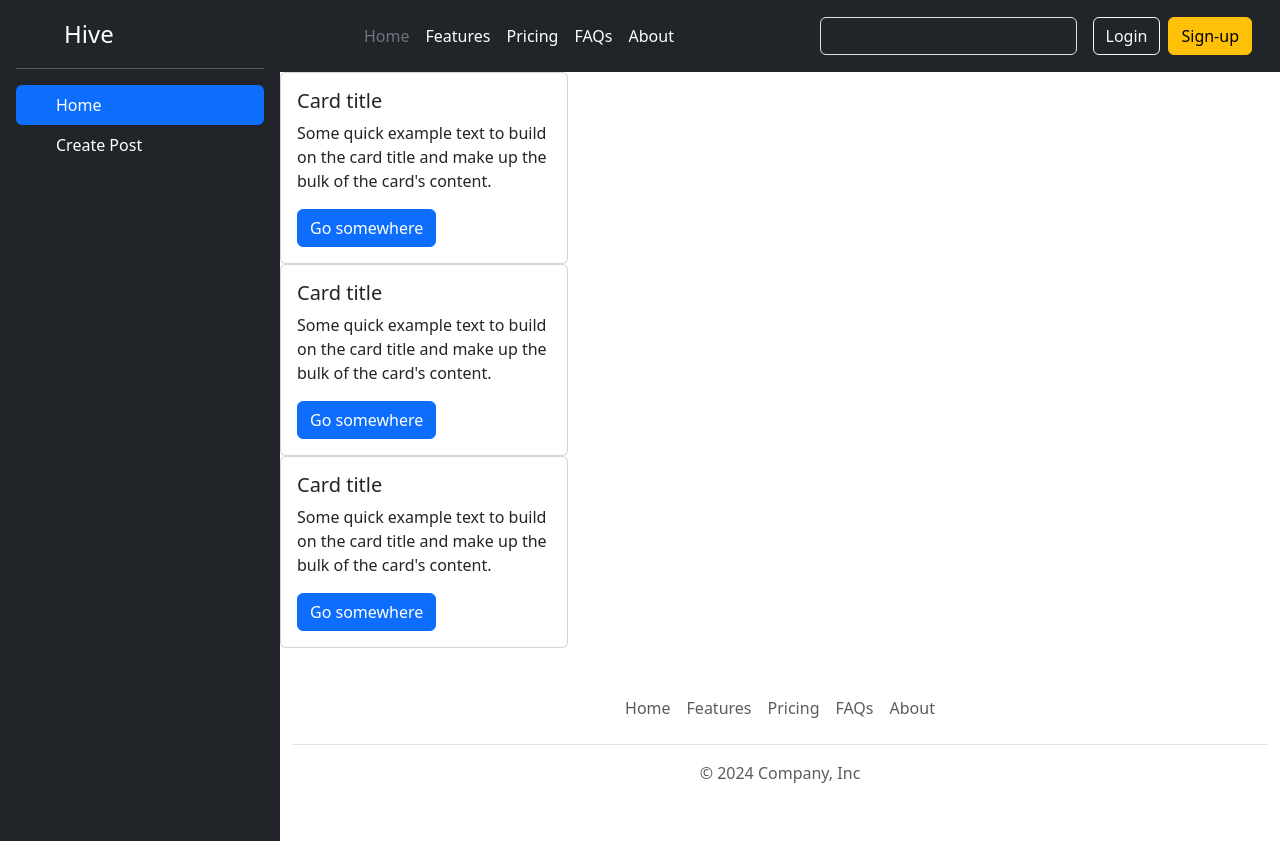
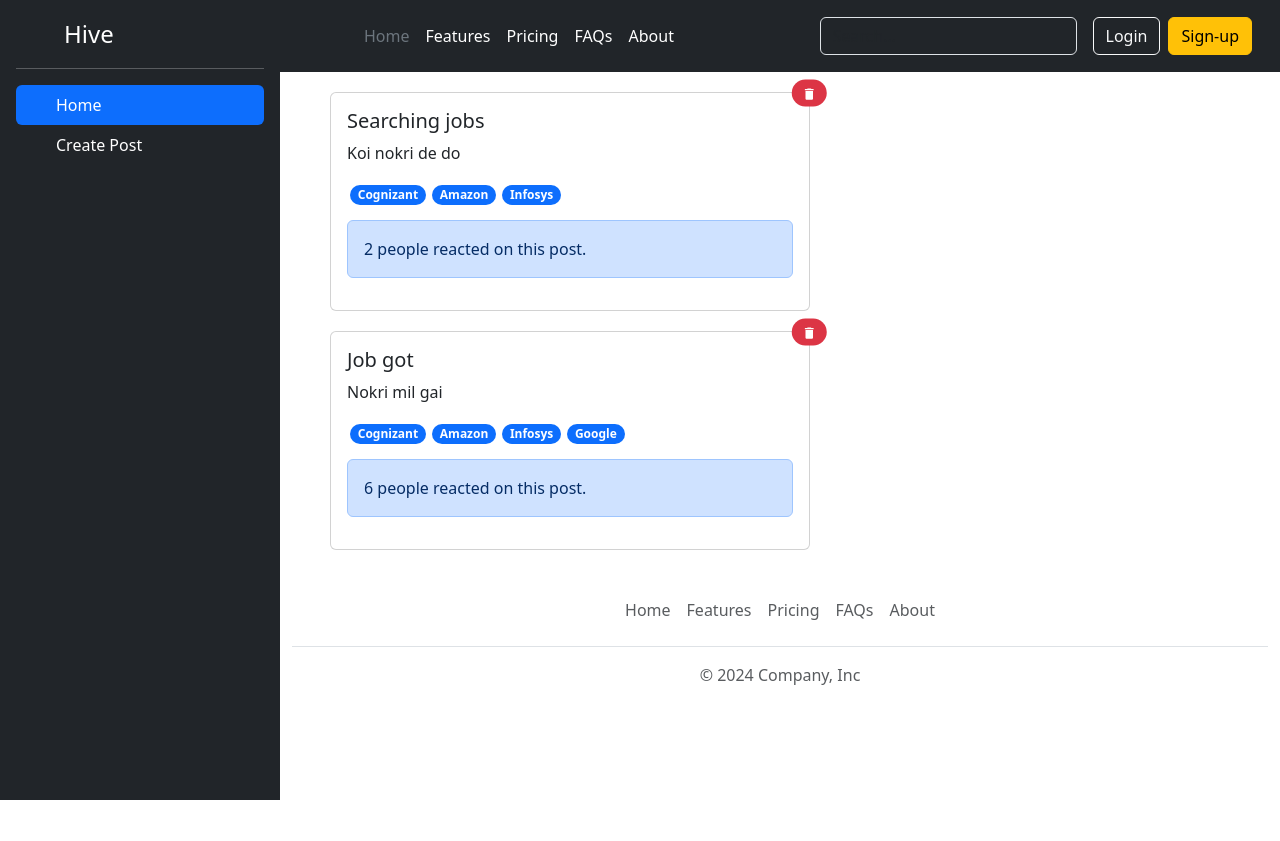
Before and after one commit to Ishikaza-das/Hive, a React (Vite) app: page / in a window 1280 px wide. After the commit the page ends 800 px from the top, so only its background shows below. Built offline with nearby package versions, Linux system fonts and the light colour scheme.

Commit message:
Delete Post Added

```diff
--- a/src/App.css
+++ b/src/App.css
@@ -7,3 +7,12 @@
 .sidebar{
   min-height: 800px;
 }
+.post-card{
+  margin: 20px 50px;
+}
+.hastags{
+  margin: 0px 3px;
+}
+.reactions{
+  margin: 15px 0 0 0;
+}
--- a/src/App.jsx
+++ b/src/App.jsx
@@ -6,12 +6,14 @@
 import CreatePost from './components/CreatePost'
 import PostList from './components/PostList'
 import { useState } from "react";
+import PostListProvider from './store/post-list-store'
 
 function App() {
 
   const [selectedTab, setSelectedTab] = useState("Home");
 
   return (
+    <PostListProvider>
       <div className="app-container">
         <Sidebar selectedTab={selectedTab} setSelectedTab={setSelectedTab}/>
         <div className="content">
@@ -19,8 +21,8 @@
           {selectedTab === "Home" ? (<PostList/>) : (<CreatePost/>)}
           <Footer/>
         </div>
-
       </div>
+    </PostListProvider>
   )
 }
 
--- a/src/components/Post.jsx
+++ b/src/components/Post.jsx
@@ -1,11 +1,25 @@
-const Post = () =>{
+import { useContext } from "react";
+import { MdDelete } from "react-icons/md";
+import { PostList } from "../store/post-list-store";
+
+const Post = ({ post }) =>{
+
+  const { deletePost } = useContext(PostList);
+
   return(
     <>
-      <div className="card" style={{width: "18rem"}}>
+      <div className="card post-card" style={{width: "30rem"}}>
         <div className="card-body">
-          <h5 className="card-title">Card title</h5>
-          <p className="card-text">Some quick example text to build on the card title and make up the bulk of the card's content.</p>
-          <a href="#" className="btn btn-primary">Go somewhere</a>
+          <h5 className="card-title">{post.title}
+            <span className="position-absolute top-0 start-100 translate-middle badge rounded-pill bg-danger" onClick={() => deletePost(post.id)}>
+              <MdDelete />
+            </span>
+          </h5>
+          <p className="card-text">{post.body}</p>
+          {post.tags.map(tag => <span className="badge rounded-pill text-bg-primary hastags" key={tag}>{tag}</span>)}
+          <div className="alert alert-primary reactions" role="alert">
+            {post.reactions} people reacted on this post.
+          </div>
         </div>
       </div>
     </>
--- a/src/components/PostList.jsx
+++ b/src/components/PostList.jsx
@@ -1,10 +1,18 @@
+import { useContext } from "react";
 import Post from "./Post";
+import {PostList as PostListData} from "../store/post-list-store";
 
 const PostList = () =>{
-  return <>
-    <Post/>
-    <Post/>
-    <Post/>
+
+  const {postList} = useContext(PostListData)
+  // console.log(postList);
+
+  return (
+  <>
+    {postList.map((post)=>(
+      <Post key={post.id} post={post}/>
+    ))}
   </>
+  )
 }
 export default PostList;
--- /dev/null
+++ b/src/store/post-list-store.jsx
@@ -0,0 +1,63 @@
+import { createContext, useReducer } from "react";
+
+export const PostList = createContext({
+  postList: [],
+  addPsot: () => {},
+  deletePost: () => {},
+});
+
+const postListReducer = (currPostList, action) => {
+  let newPostList = currPostList;
+  if(action.type === 'DELETE_POST'){
+    newPostList = currPostList.filter(post => post.id !== action.payload.postId);
+  }
+  return newPostList;
+}
+
+const PostListProvider = ({children}) =>{
+
+  const [ postList, dispatchPostList ] = useReducer(postListReducer, DEFAULT_POST_LIST) // Arguments Reducer function then default values
+
+  const addPost = () => {
+
+  }
+
+  const deletePost = (postId) => {
+    dispatchPostList({
+      type: 'DELETE_POST',
+      payload: {
+        postId,
+      },
+    });
+  };
+
+  return (
+    <PostList.Provider value={{
+      postList,
+      addPost,
+      deletePost,
+      }}>{children}
+    </PostList.Provider>
+  )
+};
+
+const DEFAULT_POST_LIST = [
+  {
+    id: '1',
+    title: 'Searching jobs',
+    body: 'Koi nokri de do',
+    reactions: 2,
+    userId: 'user-9',
+    tags: ['Cognizant','Amazon','Infosys'],
+  },
+  {
+    id: '2',
+    title: 'Job got',
+    body: 'Nokri mil gai',
+    reactions: 6,
+    userId: 'user-7',
+    tags: ['Cognizant','Amazon','Infosys','Google'],
+  },
+];
+
+export default PostListProvider;
```
Lines whose indentation alone changed are shown as unchanged.
